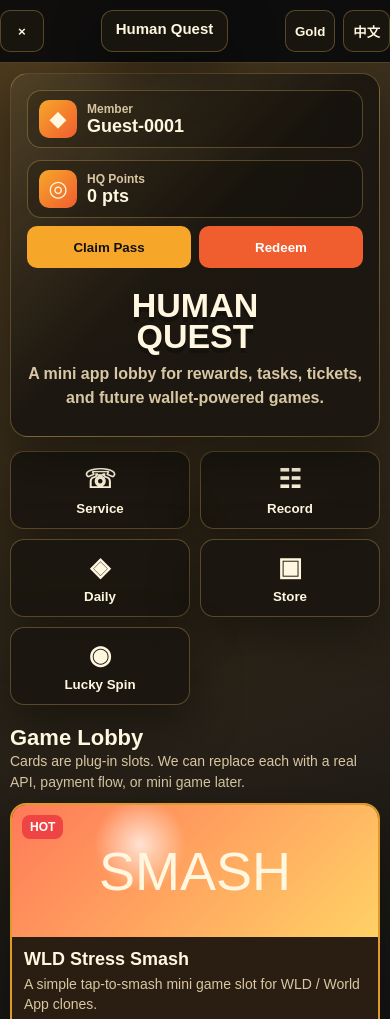
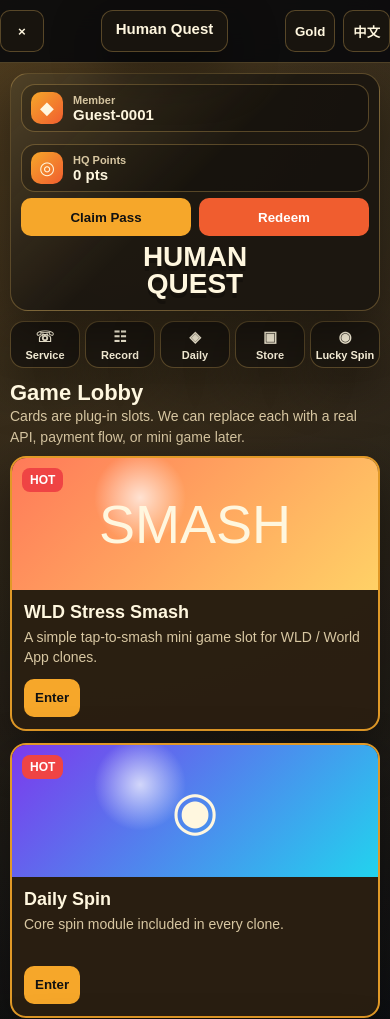
Before and after one commit to lovekry19950411-wu/reward-gateway-master, a website: page public/index.html in a window 390 px wide. Shown: the top 1019 px of the page. Drawn offline with Linux system fonts and the light colour scheme.

Commit message:
Compact header for playable layout

```diff
--- a/public/index.html
+++ b/public/index.html
@@ -129,8 +129,8 @@
       .hero {
         position: relative;
         overflow: hidden;
-        min-height: 270px;
-        padding: 16px;
+        min-height: 150px;
+        padding: 12px;
         border: 1px solid var(--line);
         border-radius: 18px;
         background:
@@ -151,8 +151,8 @@
         display: flex;
         align-items: center;
         gap: 10px;
-        min-height: 56px;
-        padding: 9px 11px;
+        min-height: 46px;
+        padding: 7px 9px;
         border: 1px solid var(--line);
         border-radius: 14px;
         background: rgba(0, 0, 0, 0.18);
@@ -164,26 +164,26 @@
       }
 
       .avatar {
-        width: 38px;
-        height: 38px;
+        width: 32px;
+        height: 32px;
         display: grid;
         place-items: center;
         border-radius: 10px;
         background: linear-gradient(135deg, var(--brand), var(--brand-2));
-        font-size: 22px;
+        font-size: 18px;
       }
 
       .label {
         display: block;
         color: var(--muted);
-        font-size: 12px;
+        font-size: 11px;
         font-weight: 700;
       }
 
       .value {
         display: block;
         color: var(--ink);
-        font-size: 18px;
+        font-size: 15px;
         font-weight: 900;
       }
 
@@ -191,12 +191,12 @@
         display: flex;
         gap: 8px;
         justify-content: flex-end;
-        margin-top: 8px;
+        margin-top: 6px;
       }
 
       button {
-        min-height: 42px;
-        padding: 10px 13px;
+        min-height: 38px;
+        padding: 8px 11px;
         border: 0;
         border-radius: 10px;
         color: #111;
@@ -219,16 +219,16 @@
       .brand-stage {
         display: grid;
         place-items: center;
-        min-height: 152px;
-        padding: 20px 0 8px;
+        min-height: 62px;
+        padding: 8px 0 2px;
         text-align: center;
       }
 
       h1 {
         margin: 0;
         color: var(--ink);
-        font-size: clamp(34px, 8vw, 70px);
-        line-height: 0.92;
+        font-size: clamp(24px, 5.6vw, 42px);
+        line-height: 0.96;
         text-shadow: 0 5px 0 rgba(0, 0, 0, 0.24);
       }
 
@@ -238,22 +238,23 @@
 
       .tagline {
         max-width: 650px;
-        margin: 10px auto 0;
+        margin: 6px auto 0;
         color: var(--muted);
         font-weight: 700;
-        line-height: 1.5;
+        line-height: 1.35;
+        font-size: 13px;
       }
 
       .quick-actions {
         display: grid;
         grid-template-columns: repeat(5, minmax(0, 1fr));
-        gap: 10px;
-        margin: 14px 0;
+        gap: 8px;
+        margin: 10px 0;
       }
 
       .quick {
-        min-height: 78px;
-        padding: 10px 8px;
+        min-height: 52px;
+        padding: 7px 6px;
         border: 1px solid var(--line);
         border-radius: 14px;
         background: var(--panel);
@@ -264,8 +265,8 @@
 
       .quick-icon {
         display: block;
-        margin-bottom: 6px;
-        font-size: 26px;
+        margin-bottom: 3px;
+        font-size: 18px;
       }
 
       .section-head {
@@ -273,7 +274,7 @@
         justify-content: space-between;
         gap: 12px;
         align-items: end;
-        margin: 20px 0 10px;
+        margin: 12px 0 8px;
       }
 
       h2 {
@@ -677,6 +678,23 @@
           font-size: 15px;
         }
 
+        .hero {
+          min-height: 0;
+          padding: 10px;
+        }
+
+        .brand-stage {
+          min-height: 48px;
+        }
+
+        h1 {
+          font-size: 28px;
+        }
+
+        .tagline {
+          display: none;
+        }
+
         .hero-grid,
         .form-grid,
         .contact-strip,
@@ -687,7 +705,18 @@
         }
 
         .quick-actions {
-          grid-template-columns: repeat(2, minmax(0, 1fr));
+          grid-template-columns: repeat(5, minmax(0, 1fr));
+          gap: 5px;
+        }
+
+        .quick {
+          min-height: 44px;
+          padding: 6px 3px;
+          font-size: 11px;
+        }
+
+        .quick-icon {
+          font-size: 15px;
         }
 
         .balance-actions {
```
